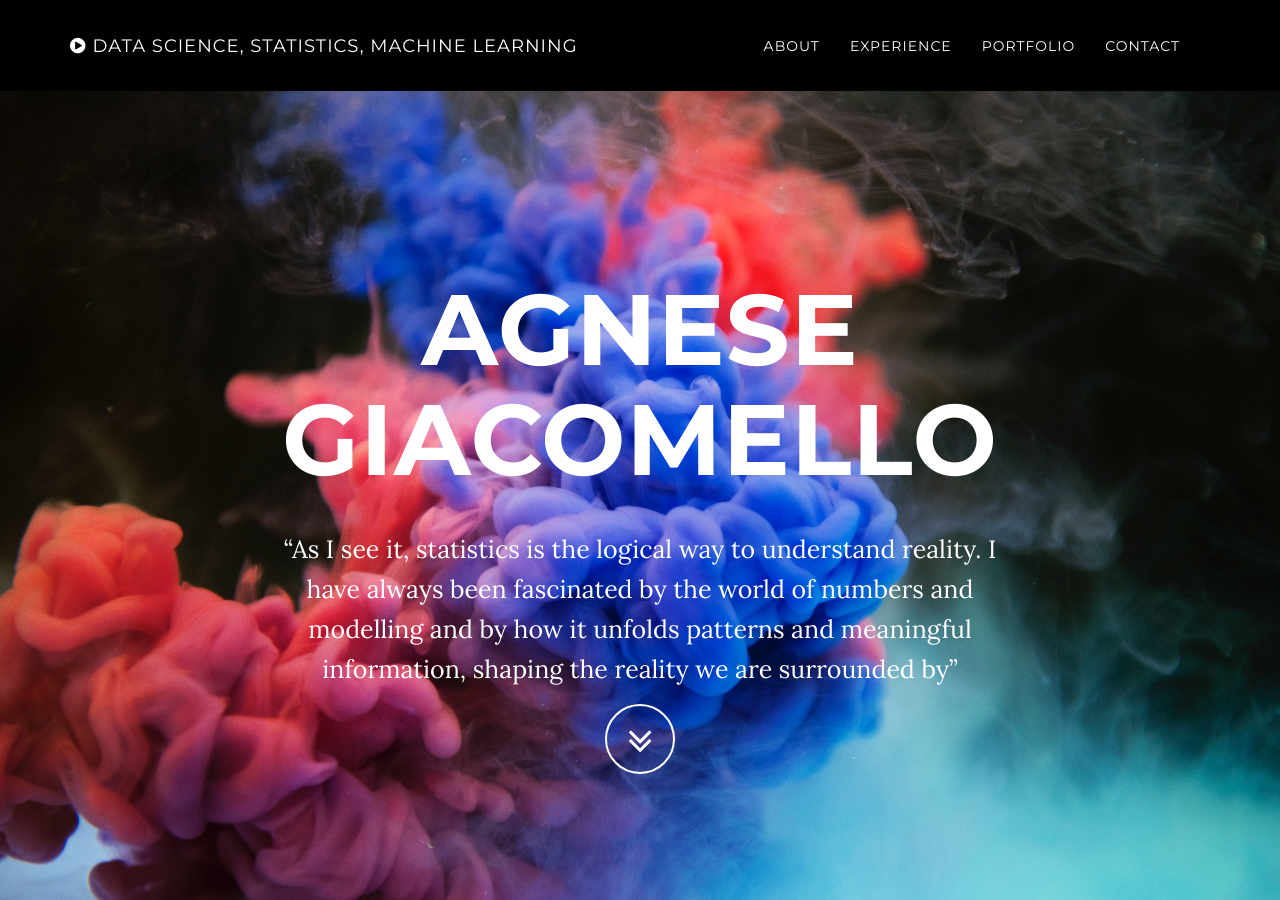
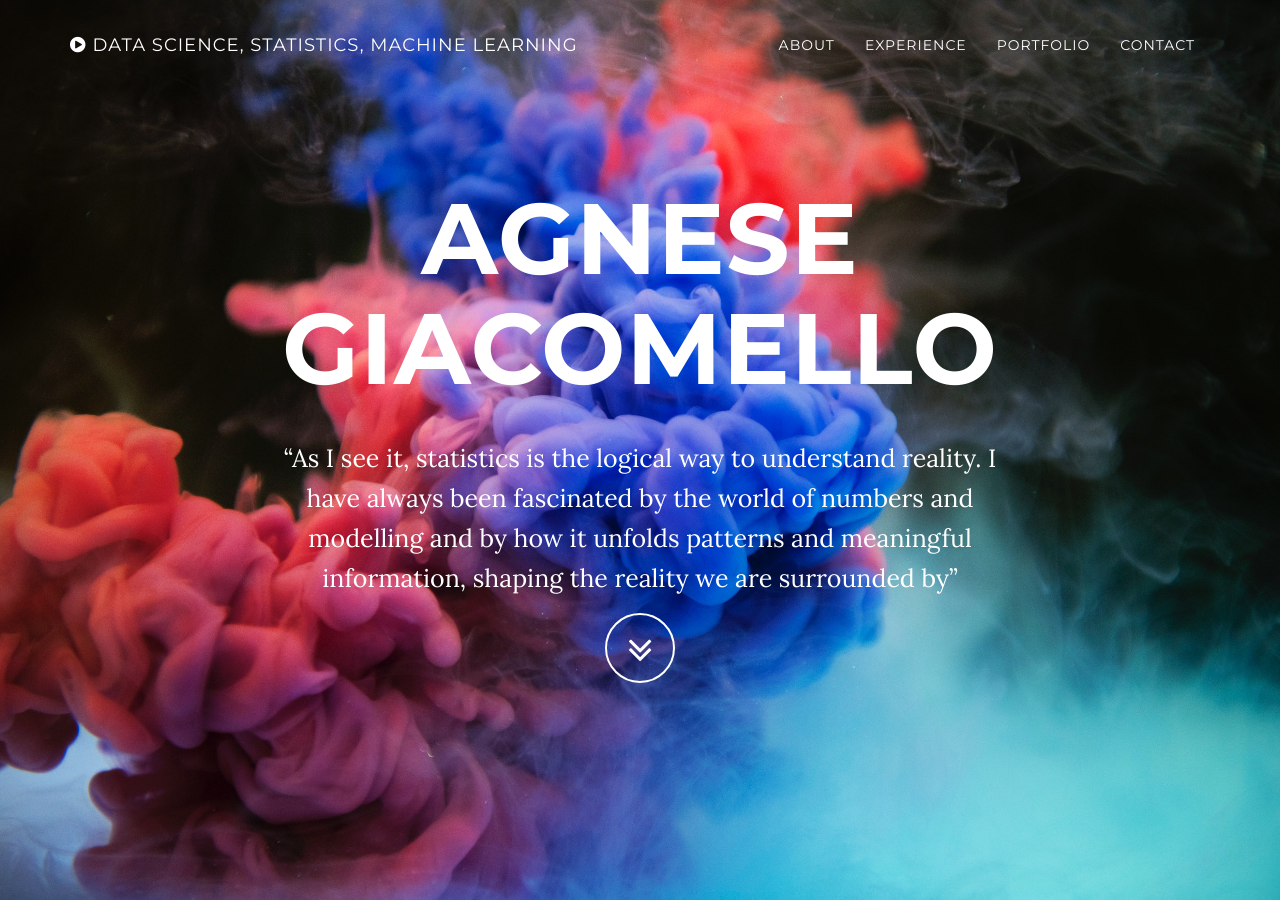
Before and after one commit to AgneseG/AgneseG.github.io, a Jekyll site: the page built from index.html, in a window 1280 px wide and 900 px high. Built offline with Jekyll 4.4.1, drawn with Linux system fonts in a browser that asks for light colours.

Commit message:
Update nav.html

```diff
--- a/_includes/nav.html
+++ b/_includes/nav.html
@@ -1,5 +1,5 @@
  <!-- Navigation -->
-    <nav class="navbar navbar-custom navbar-fixed-topleft" role="navigation">
+    <nav class="navbar navbar-custom navbar-fixed-top" role="navigation">
         <div class="container">
             <div class="navbar-header">
                 <button type="button" class="navbar-toggle" data-toggle="collapse" data-target=".navbar-main-collapse">
```
